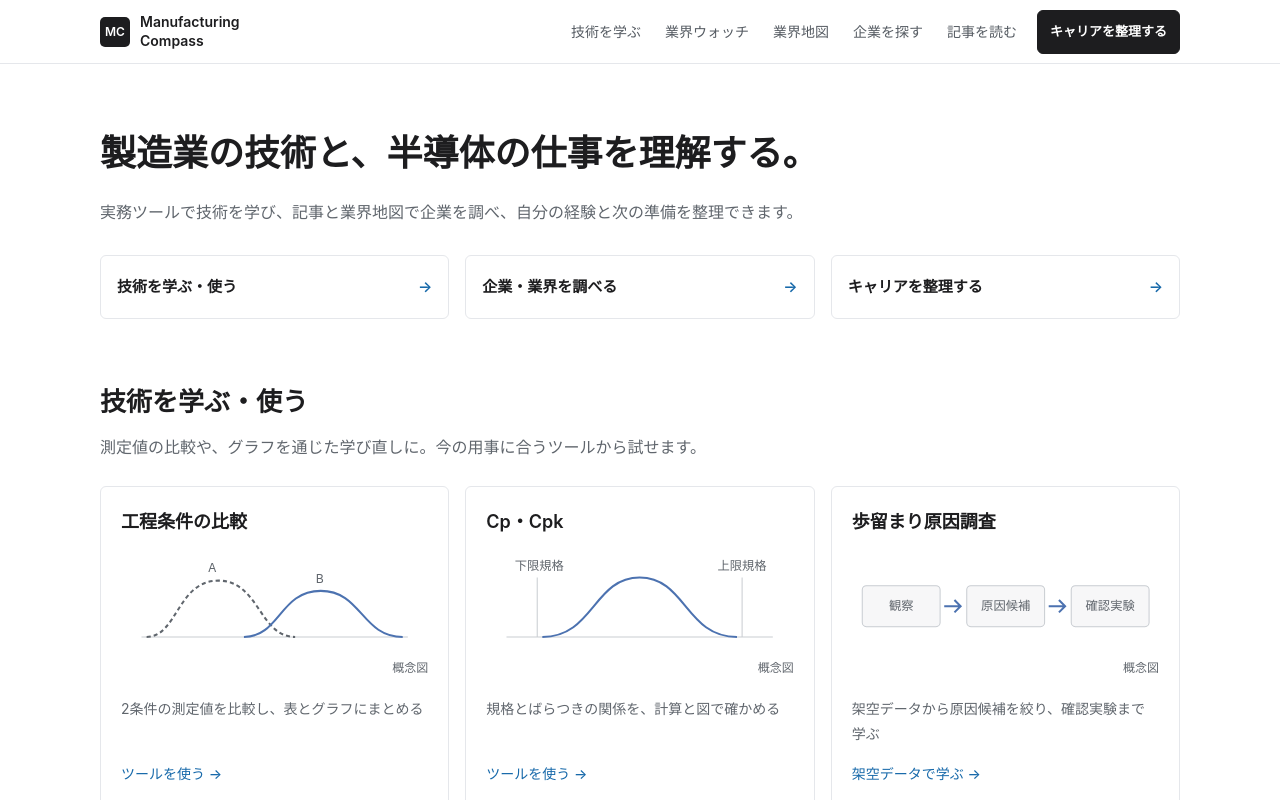
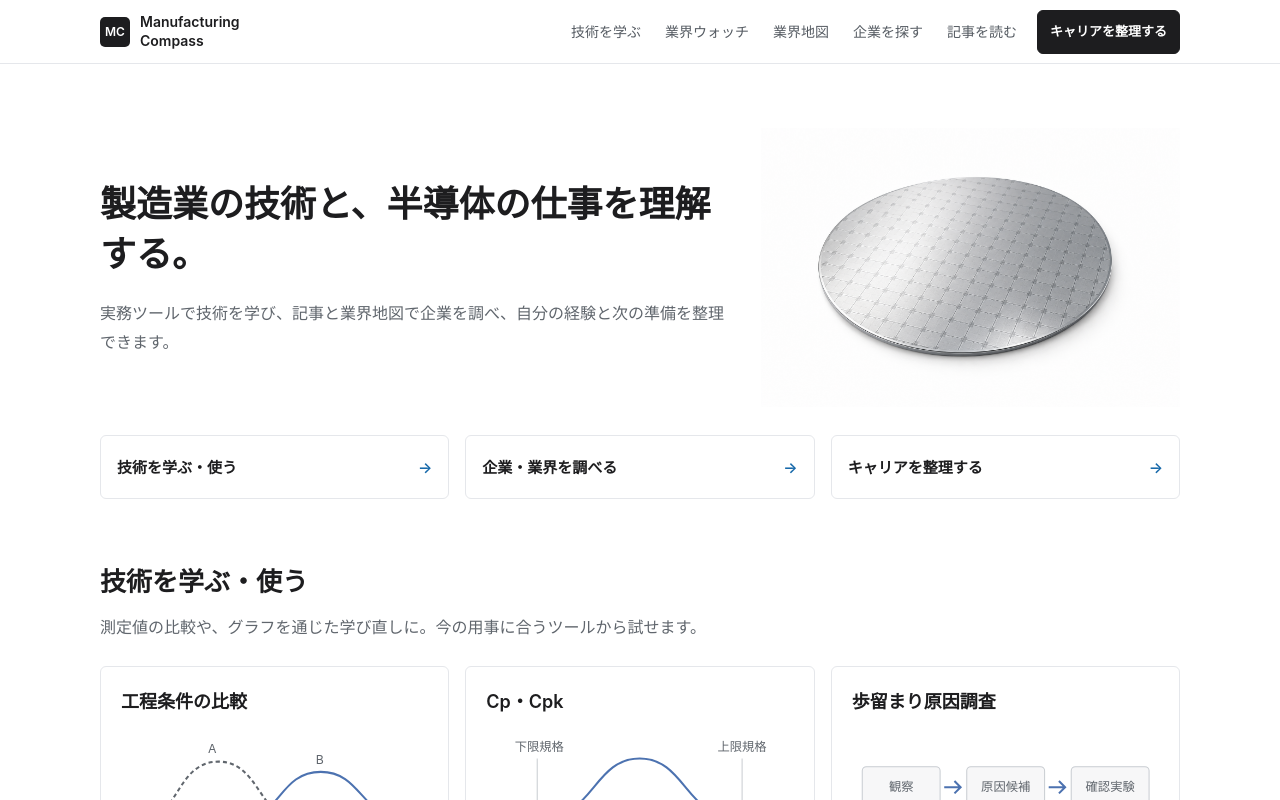
Before and after one commit to ryo0905-eng/manufacturing-compass, a Next.js app: page / in a window 1280 px wide. Shown: the top 800 px of the page. Built offline with nearby package versions, Linux system fonts and the light colour scheme; no server answers.

Commit message:
feat: add semiconductor hero visual to homepage

```diff
--- a/src/app/(ja)/page.tsx
+++ b/src/app/(ja)/page.tsx
@@ -1,4 +1,5 @@
 import type { Metadata } from "next";
+import Image from "next/image";
 import { CareerResultPreview } from "@/components/CareerResultPreview";
 import { CareerPrioritiesLink } from "@/components/CareerPrioritiesLink";
 import { CareerCompassLink } from "@/components/CareerCompassLink";
@@ -50,13 +51,25 @@ export default function Home() {
     <main className="home-focused">
       <StructuredData data={{ "@context": "https://schema.org", "@type": "WebSite", name: "Manufacturing Compass", url: siteUrl, inLanguage: "ja" }} />
       <section className="home-focused__hero" aria-labelledby="home-title">
-        <h1 id="home-title">{title}</h1>
-        <p>{description}</p>
+        <div className="home-focused__hero-copy">
+          <h1 id="home-title">{title}</h1>
+          <p>{description}</p>
+        </div>
         <nav className="home-focused__entry-grid" aria-label="目的から選ぶ">
           <HomeLink href="/tools" section="hero" destination="tools" purpose="technology">技術を学ぶ・使う<span aria-hidden="true">→</span></HomeLink>
           <HomeLink href="/industry-map" section="hero" destination="industry_map" purpose="industry">企業・業界を調べる<span aria-hidden="true">→</span></HomeLink>
           <CareerCompassLink ctaLocation="home_hero_purpose" ctaVariant="purpose_entry_v1" sourcePage="/">キャリアを整理する<span aria-hidden="true">→</span></CareerCompassLink>
         </nav>
+        <div className="home-focused__hero-visual" aria-hidden="true">
+          <Image
+            src="/images/home/semiconductor-hero.png"
+            alt=""
+            width={1536}
+            height={1024}
+            sizes="(max-width: 720px) 216px, (max-width: 1120px) 40vw, 420px"
+            loading="eager"
+          />
+        </div>
       </section>
 
       <section className="home-focused__section" aria-labelledby="home-tools-title">
```
Also changed, not shown: public/images/home/semiconductor-hero.png (added), src/app/globals.css.
